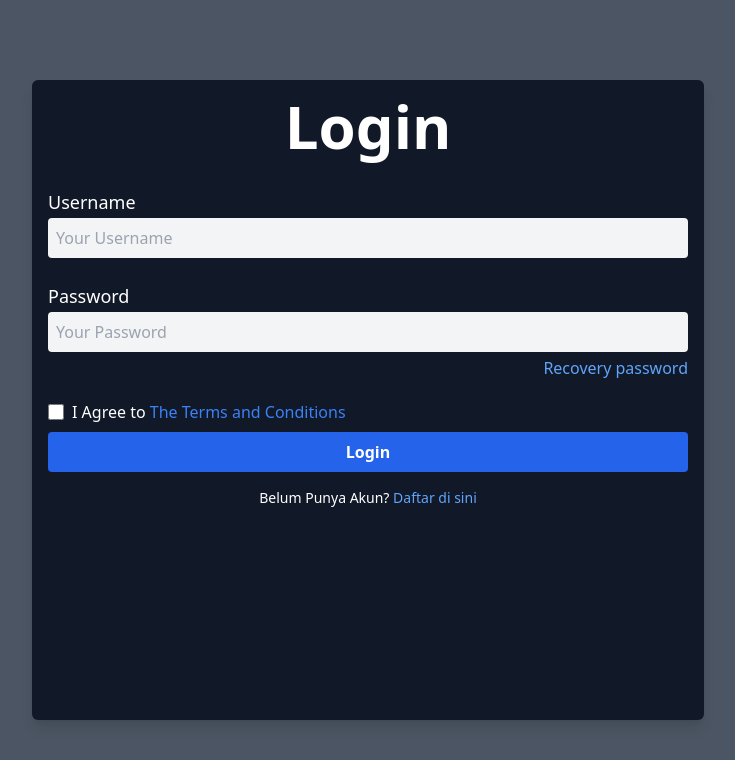
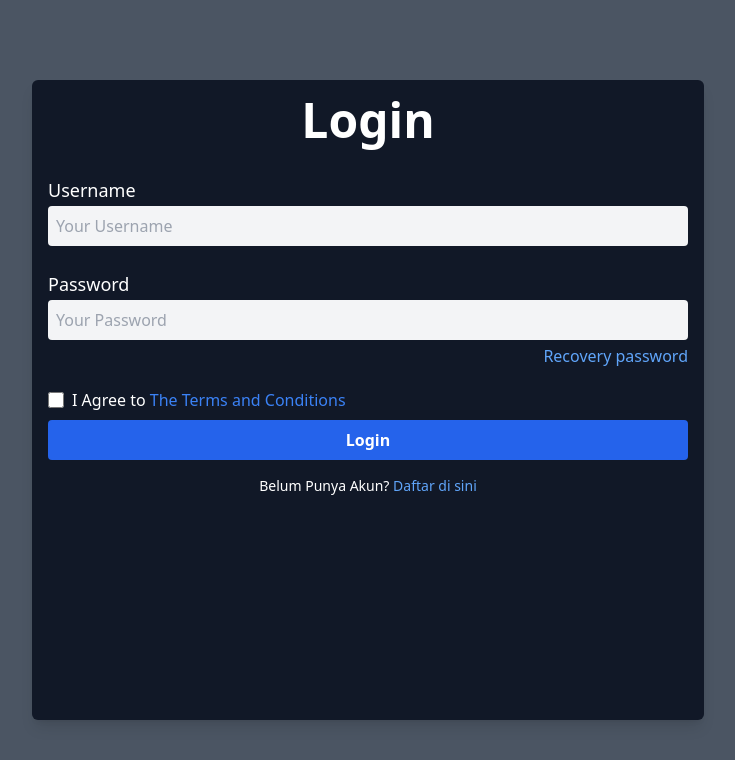
Before and after one commit to ShodiqImawan/Learn-Tailwindcss, a website: page public/index.html in a window 1280 px wide. Shown: the whole page, without its empty margins (272-1007 px from the left). Drawn offline with Linux system fonts and the light colour scheme.

Commit message:
Update 1.8.1

```diff
--- a/public/index.html
+++ b/public/index.html
@@ -9,7 +9,7 @@
   <body class="min-h-screen bg-gray-600 bg-no-repeat">
     <div class="w-full flex justify-center min-h-screen">
       <div class="my-20 bg-gray-900 max-w-2xl w-full rounded-md text-white shadow-lg mx-8">
-        <h2 class="text-center text-2xl md:text-4xl sm:text-3xl lg:text-6xl font-bold mb-8 mt-4">Login</h2>
+        <h2 class="text-center text-2xl md:text-4xl sm:text-3xl lg:text-5xl font-bold mb-8 mt-4">Login</h2>
         <form action="#" method="POST" class="mx-4">
 
           <!-- Username -->
```
Also changed, not shown: public/output.css.
